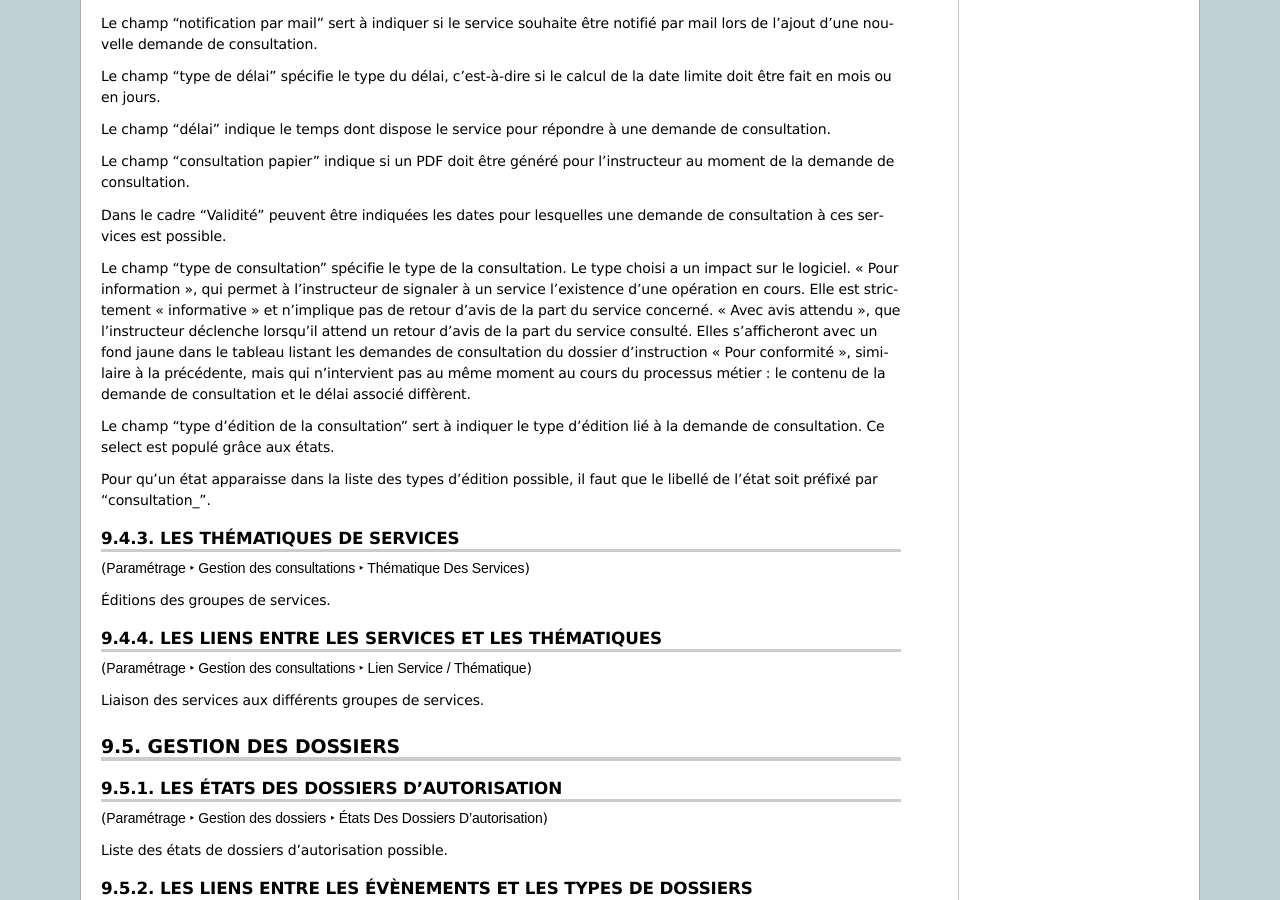
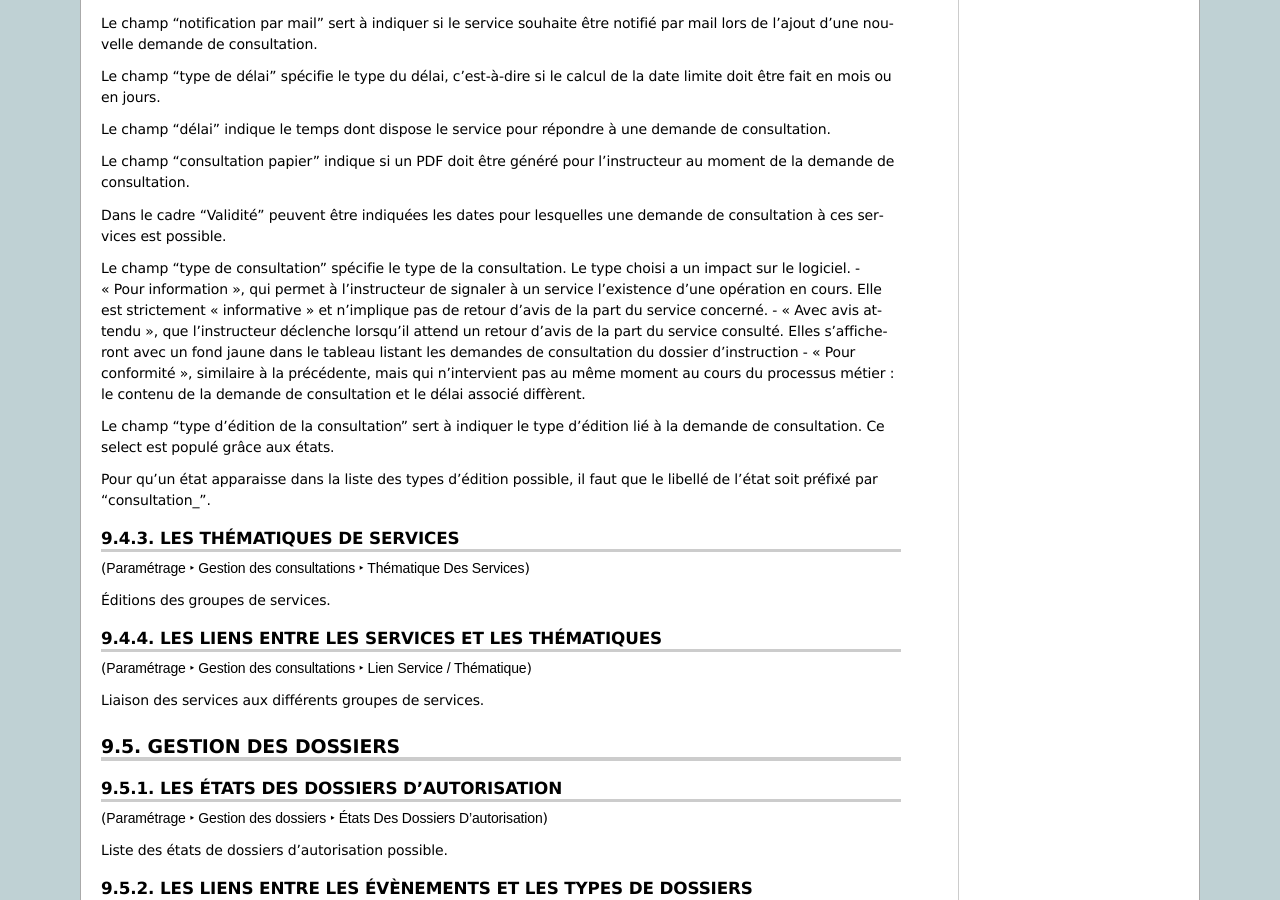
Before and after one commit to mpavaux/openads-documentation, a Sphinx documentation site: the page built from source/manuel_utilisateur/parametrage.rst, in a window 1280 px wide and 900 px high, scrolled down 1981 px. Built offline with Sphinx 7.4.7, drawn with Linux system fonts in a browser that asks for light colours.

```diff
--- a/source/manuel_utilisateur/parametrage.rst
+++ b/source/manuel_utilisateur/parametrage.rst
@@ -172,13 +172,13 @@ demande de consultation à ces services est possible.
 
 Le champ 'type de consultation' spécifie le type de la consultation. Le type
 choisi a un impact sur le logiciel.
-"Pour information", qui permet à l'instructeur de signaler à un service
+- "Pour information", qui permet à l'instructeur de signaler à un service
 l'existence d'une opération en cours. Elle est strictement « informative » et
 n'implique pas de retour d'avis de la part du service concerné.
-"Avec avis attendu", que l'instructeur déclenche lorsqu'il attend un
+- "Avec avis attendu", que l'instructeur déclenche lorsqu'il attend un
 retour d'avis de la part du service consulté. Elles s'afficheront avec un fond
 jaune dans le tableau listant les demandes de consultation du dossier d'instruction
-"Pour conformité", similaire à la précédente, mais qui n'intervient
+- "Pour conformité", similaire à la précédente, mais qui n'intervient
 pas au même moment au cours du processus métier : le contenu de la demande
 de consultation et le délai associé diffèrent.
 
```
